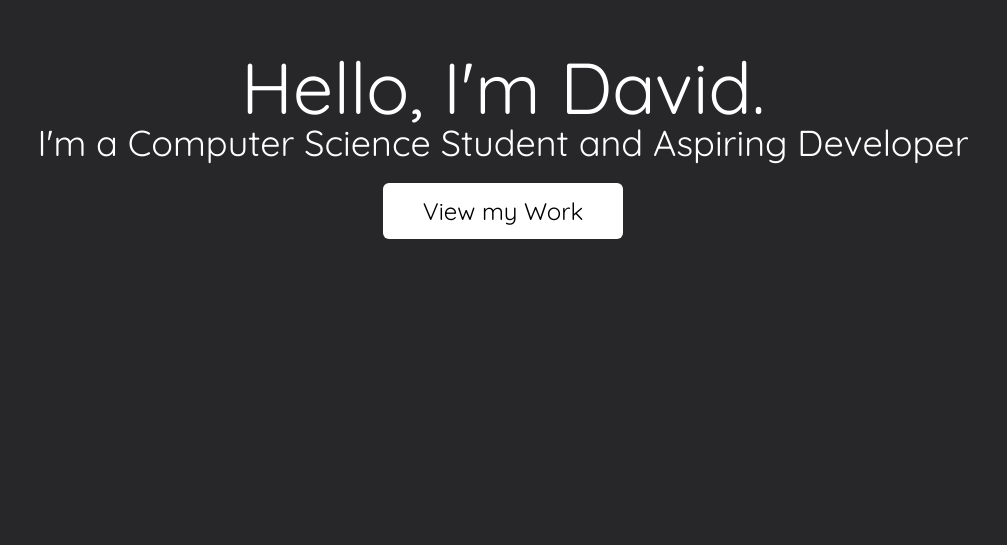
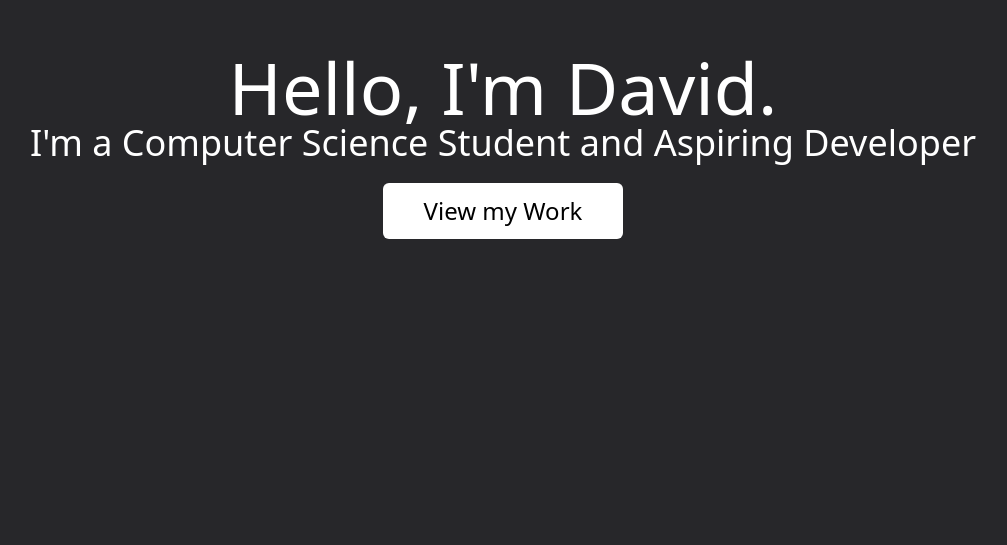
Before and after one commit to DavidGurovich/my-portfolio, a React (Create React App) app: page / in a window 1280 px wide. Shown: the part 255-800 px from the top of the page, without its empty margins (137-1144 px from the left). Built offline with nearby package versions, Linux system fonts and the light colour scheme.

Commit message:
home screen scroll works, need button redesign

```diff
--- a/src/components/Home.jsx
+++ b/src/components/Home.jsx
@@ -9,7 +9,7 @@ function Home() {
       <div className='flex flex-col justify-center items-center text-4xl text-white'>
         <h1 className='text-7xl'>Hello, I'm David.</h1>
         <p> I'm a Computer Science Student and Aspiring Developer</p>
-        <button className='p-3 mt-5 w-60 border-white bg-white text-black text-center rounded-md text-2xl'>View my Work</button>
+        <a href="#about"><button className='p-3 mt-5 w-60 border-white bg-white text-black text-center rounded-md text-2xl'>View my Work</button></a>
       </div>
 
     </div>
--- a/src/index.css
+++ b/src/index.css
@@ -6,7 +6,7 @@
 
 @layer base {
     html {
-        font-family: 'Quicksand', sans-serif;
+
         scroll-behavior: smooth;
     }
 }
```
